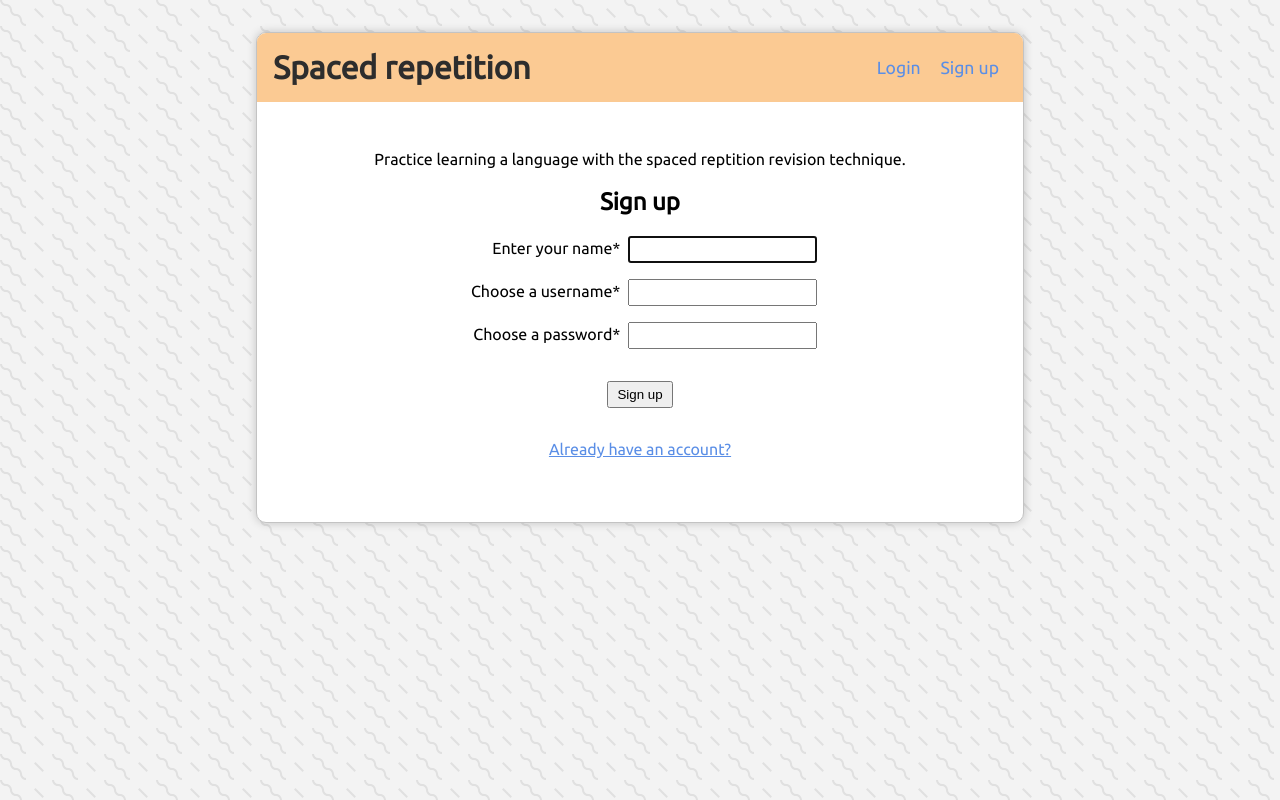
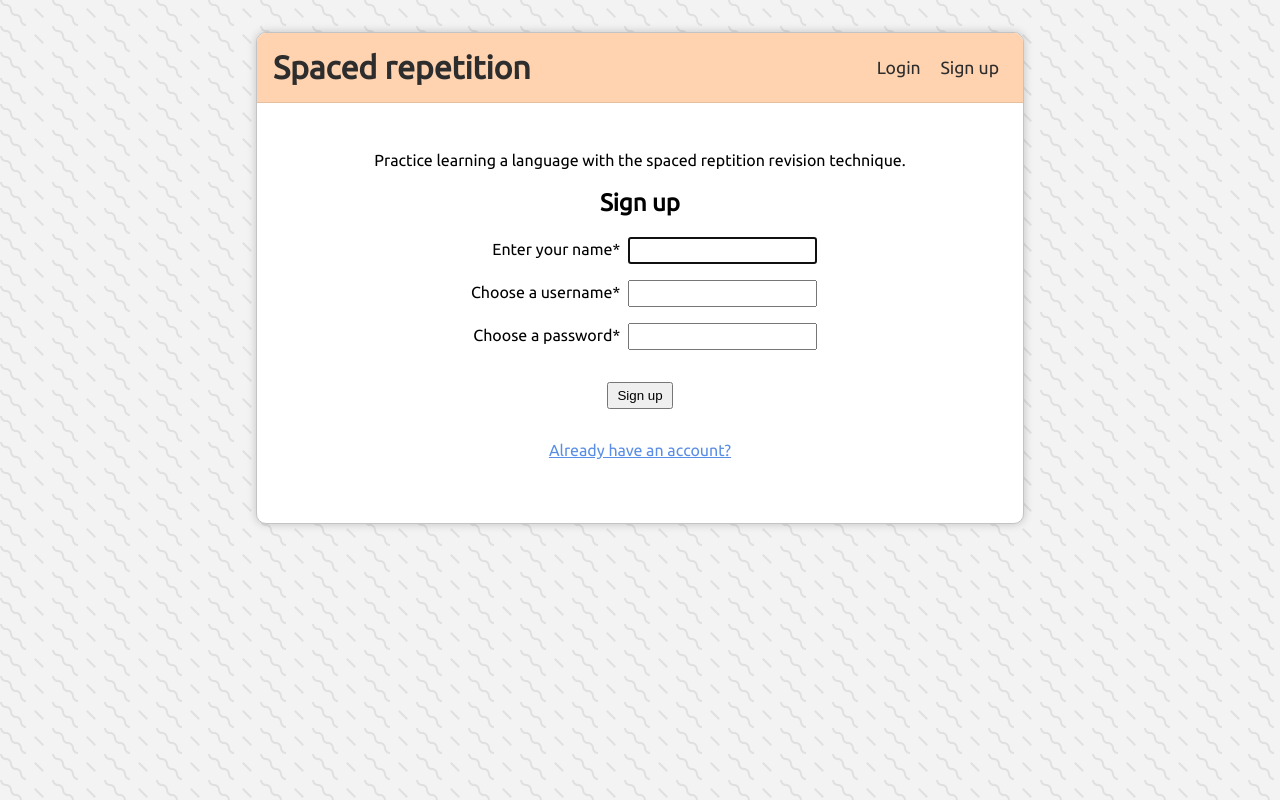
Before and after one commit to thebinarypenguin/enseigne-moi-client, a React app: page /register in a window 1280 px wide. Built offline with nearby package versions, Linux system fonts and the light colour scheme; no server answers.

Commit message:
Change header,nav link colors

```diff
--- a/src/components/Header/Header.css
+++ b/src/components/Header/Header.css
@@ -3,13 +3,14 @@
   justify-content: space-between;
   align-items: center;
   padding: 1rem;
-  background-color: #fbca93;
+  /* background-color: #fbca93; */
+  background-color: #FFD3B0;
+  border-bottom: 1px solid #e6bf9f;
   margin-bottom: 3rem;
 }
 
 header h1 {
   margin: 0;
-  color: #2d2d2d;
 }
 
 header h1 a {
@@ -17,13 +18,19 @@
   color: #2d2d2d;
 }
 
+header h1 a:hover {
+  color: #2d2d2d;
+}
+
 header nav a {
+  color: #2d2d2d;
   text-decoration: none;
   font-size: 1.1rem;
   padding: 0.5rem;
+  border-radius: 5px;
 }
 
 header nav a:hover {
-  color: red;
-
+  color: #E26D5A;
+  background-color: #FFE7D3;
 }
```
